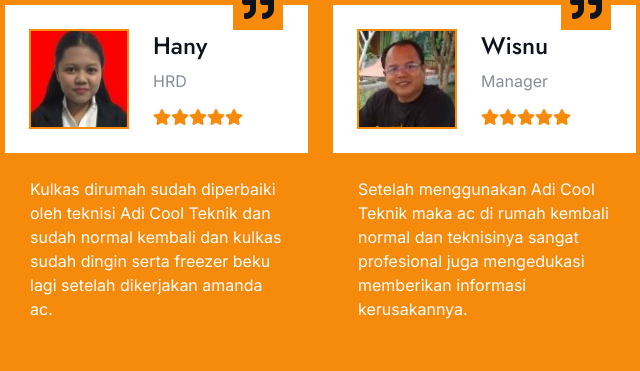
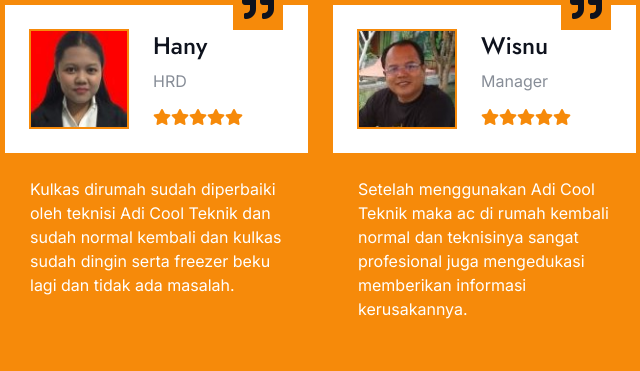
Before and after one commit to coorporates/adicoolteknik, a plain HTML site: page index.html in a window 1280 px wide. Shown: the part 4014-4385 px from the top of the page, 562-1202 px from the left. Drawn offline with nearby package versions, Linux system fonts and the light colour scheme; a web font is replaced by a local one.

Commit message:
merubah testimoni unutk nama hany

```diff
--- a/index.html
+++ b/index.html
@@ -599,7 +599,7 @@
                   <p class="mb-0">
                     Kulkas dirumah sudah diperbaiki oleh teknisi Adi Cool Teknik
                     dan sudah normal kembali dan kulkas sudah dingin serta
-                    freezer beku lagi setelah dikerjakan amanda ac.
+                    freezer beku lagi dan tidak ada masalah.
                   </p>
                 </div>
               </div>
```
